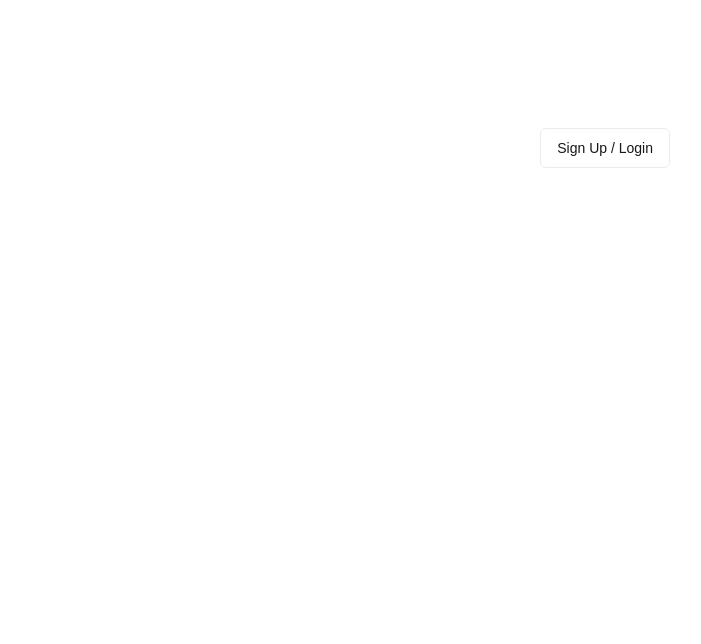
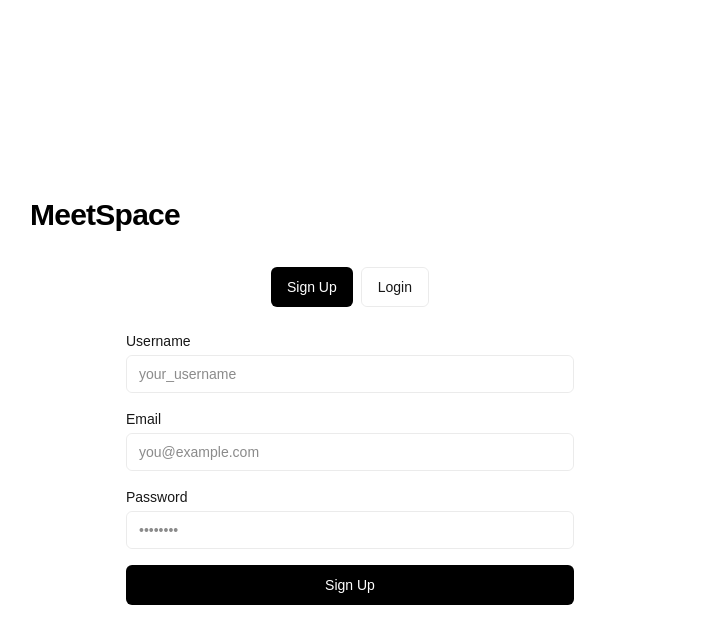
Before and after one commit to dpavide/durhack_2025, a Next.js app in the folder frontend/: page / in a window 1280 px wide. Shown: the top 644 px of the page, without its empty margins (290-991 px from the left). Built offline with nearby package versions, Linux system fonts and the light colour scheme; no server answers.

Commit message:
reverted main page

```diff
--- a/frontend/app/page.tsx
+++ b/frontend/app/page.tsx
@@ -1,110 +1,192 @@
 "use client";
 
-import Image from "next/image";
 import { useEffect, useState } from "react";
-import { createClient, type Session } from "@supabase/supabase-js";
-import Link from "next/link";
-import { useRouter } from "next/navigation"; // ✅ import router
+import { useRouter } from "next/navigation";
+import { supabase } from "../lib/supabaseClient";
 
-// Minimal Supabase client for the browser
-const supabase = createClient(
-  process.env.NEXT_PUBLIC_SUPABASE_URL!,
-  process.env.NEXT_PUBLIC_SUPABASE_ANON_KEY!
-);
+export default function AuthLanding() {
+  const router = useRouter();
+  const [loading, setLoading] = useState(true);
+  const [mode, setMode] = useState<"login" | "signup">("signup");
+  const [username, setUsername] = useState("");
+  const [email, setEmail] = useState("");
+  const [password, setPassword] = useState("");
+  const [error, setError] = useState<string | null>(null);
 
-function UserMenu({ email }: { email: string }) {
-  const [open, setOpen] = useState(false);
-  return (
-    <div className="relative">
-      <button
-        onClick={() => setOpen((v) => !v)}
-        className="inline-flex items-center gap-2 rounded-md border border-black/8 px-3 py-2 text-sm transition-colors hover:border-transparent hover:bg-black/4 dark:border-white/[.145] dark:text-zinc-300 dark:hover:bg-[#1a1a1a]"
-      >
-        <span className="inline-flex h-6 w-6 items-center justify-center rounded-full bg-zinc-200 dark:bg-zinc-700">
-          <svg
-            width="14"
-            height="14"
-            viewBox="0 0 24 24"
-            className="text-zinc-700 dark:text-zinc-300"
-          >
-            <path
-              fill="currentColor"
-              d="M12 12c2.7 0 5-2.3 5-5s-2.3-5-5-5-5 2.3-5 5 2.3 5 5 5zm0 2c-3.3 0-10 1.7-10 5v3h20v-3c0-3.3-6.7-5-10-5z"
-            />
-          </svg>
-        </span>
-        <span className="max-w-[180px] truncate">{email}</span>
-      </button>
-      {open && (
-        <div className="absolute right-0 z-10 mt-2 w-48 rounded-md border border-black/8 bg-white shadow-lg dark:border-white/[.145] dark:bg-zinc-900">
-          <div className="py-1">
-            <Link
-              href="/user-info"
-              onClick={() => setOpen(false)}
-              className="block w-full px-4 py-2 text-left text-sm text-zinc-700 hover:bg-black/4 dark:text-zinc-300 dark:hover:bg-[#1a1a1a]"
-            >
-              User info
-            </Link>
-            <button
-              className="block w-full px-4 py-2 text-left text-sm text-zinc-700 hover:bg-black/4 dark:text-zinc-300 dark:hover:bg-[#1a1a1a]"
-              onClick={async () => {
-                await supabase.auth.signOut();
-                setOpen(false);
-              }}
-            >
-              Sign out
-            </button>
-          </div>
-        </div>
-      )}
-    </div>
-  );
-}
+  // Ensure that every signed-in user has a profile row
+  const ensureProfile = async (session: any) => {
+    try {
+      const user = session?.user;
+      if (!user) return;
+      const uname =
+        (user.user_metadata && user.user_metadata.username) ||
+        (user.email ? user.email.split("@")[0] : `user_${user.id.slice(0, 6)}`);
 
-export default function Home() {
-  const [session, setSession] = useState<Session | null>(null);
-  const [loading, setLoading] = useState(true);
-  const router = useRouter(); // ✅ add router
+      const { error: upsertErr } = await supabase.from("profiles").upsert(
+        {
+          id: user.id,
+          username: uname,
+          email: user.email,
+        },
+        { onConflict: "id" }
+      );
 
+      if (upsertErr && upsertErr.code !== "23505") throw upsertErr;
+    } catch {
+      // Silent fail – don’t block redirect
+    }
+  };
+
+  // Redirect if already logged in
   useEffect(() => {
-    supabase.auth.getSession().then(({ data }) => {
-      setSession(data.session);
-      setLoading(false);
+    let active = true;
+    (async () => {
+      const { data } = await supabase.auth.getSession();
+      if (!active) return;
 
-      // ✅ redirect if logged in
       if (data.session) {
+        await ensureProfile(data.session);
+        router.replace("/home");
+      } else {
+        setLoading(false);
+      }
+    })();
+
+    const {
+      data: { subscription },
+    } = supabase.auth.onAuthStateChange(async (_e, session) => {
+      if (session) {
+        await ensureProfile(session);
         router.replace("/home");
       }
     });
 
-    const {
-      data: { subscription },
-    } = supabase.auth.onAuthStateChange((_event, s) => {
-      setSession(s);
-      if (s) router.replace("/home"); // ✅ also redirect if session changes
-    });
-
-    return () => subscription.unsubscribe();
+    return () => {
+      active = false;
+      subscription.unsubscribe();
+    };
   }, [router]);
 
-  if (loading) return null; // or a loading spinner
+  const handleLogin = async () => {
+    setError(null);
+    if (!email || !password) {
+      setError("Please fill in all required fields.");
+      return;
+    }
+    const { error: signInErr } = await supabase.auth.signInWithPassword({
+      email,
+      password,
+    });
+    if (signInErr) setError(signInErr.message);
+  };
+
+  const handleSignUp = async () => {
+    setError(null);
+    if (!email || !password || !username) {
+      setError("Please fill in all required fields.");
+      return;
+    }
+    const { error: signUpErr } = await supabase.auth.signUp({
+      email,
+      password,
+      options: { data: { username } },
+    });
+    if (signUpErr) setError(signUpErr.message);
+  };
+
+  if (loading) {
+    return (
+      <div className="flex min-h-screen items-center justify-center bg-zinc-50 font-sans dark:bg-black">
+        <main className="flex min-h-screen w-full max-w-3xl flex-col items-center justify-center py-32 px-16 bg-white dark:bg-black">
+          <span className="text-sm text-zinc-500">Loading…</span>
+        </main>
+      </div>
+    );
+  }
 
   return (
     <div className="flex min-h-screen items-center justify-center bg-zinc-50 font-sans dark:bg-black">
-      <main className="flex min-h-screen w-full max-w-3xl flex-col items-center justify-between py-32 px-16 bg-white dark:bg-black sm:items-start">
-        <div className="w-full mb-8 flex justify-end">
-          {session ? (
-            <UserMenu email={session.user.email ?? session.user.id} />
-          ) : (
-            <Link
-              href="/login"
-              className="inline-flex h-10 items-center rounded-md border border-black/8 px-4 text-sm transition-colors hover:border-transparent hover:bg-black/4 dark:border-white/[.145] dark:hover:bg-[#1a1a1a]"
+      <main className="flex min-h-screen w-full max-w-3xl flex-col items-center justify-center py-32 px-16 bg-white dark:bg-black sm:items-start">
+        <div className="flex flex-col items-center gap-6 text-center sm:items-start sm:text-left mb-8">
+          <h1 className="max-w-xs text-3xl font-semibold leading-10 tracking-tight text-black dark:text-zinc-50">
+            MeetSpace
+          </h1>
+        </div>
+
+        <div className="w-full max-w-md mx-auto space-y-6">
+          {/* Toggle between Login / Signup */}
+          <div className="flex gap-2 justify-center">
+            <button
+              type="button"
+              className={`flex h-10 items-center rounded-md px-4 text-sm transition-colors ${
+                mode === "signup"
+                  ? "bg-black text-white dark:bg-white dark:text-black"
+                  : "border border-black/8 hover:bg-black/4 dark:border-white/[.145] dark:hover:bg-[#1a1a1a]"
+              }`}
+              onClick={() => setMode("signup")}
             >
-              Sign Up / Login
-            </Link>
-          )}
+              Sign Up
+            </button>
+            <button
+              type="button"
+              className={`flex h-10 items-center rounded-md px-4 text-sm transition-colors ${
+                mode === "login"
+                  ? "bg-black text-white dark:bg-white dark:text-black"
+                  : "border border-black/8 hover:bg-black/4 dark:border-white/[.145] dark:hover:bg-[#1a1a1a]"
+              }`}
+              onClick={() => setMode("login")}
+            >
+              Login
+            </button>
+          </div>
+
+          {/* Auth form */}
+          <div className="space-y-4">
+            {mode === "signup" && (
+              <div>
+                <label className="block mb-1 text-sm">Username</label>
+                <input
+                  className="w-full rounded-md border border-black/8 px-3 py-2 text-sm dark:border-white/[.145] bg-transparent"
+                  value={username}
+                  onChange={(e) => setUsername(e.target.value)}
+                  placeholder="your_username"
+                />
+              </div>
+            )}
+            <div>
+              <label className="block mb-1 text-sm">Email</label>
+              <input
+                type="email"
+                className="w-full rounded-md border border-black/8 px-3 py-2 text-sm dark:border-white/[.145] bg-transparent"
+                value={email}
+                onChange={(e) => setEmail(e.target.value)}
+                placeholder="you@example.com"
+              />
+            </div>
+            <div>
+              <label className="block mb-1 text-sm">Password</label>
+              <input
+                type="password"
+                className="w-full rounded-md border border-black/8 px-3 py-2 text-sm dark:border-white/[.145] bg-transparent"
+                value={password}
+                onChange={(e) => setPassword(e.target.value)}
+                placeholder="••••••••"
+              />
+            </div>
+
+            {error && (
+              <p className="text-sm text-red-600 dark:text-red-400">{error}</p>
+            )}
+
+            <button
+              type="button"
+              className="w-full flex h-10 items-center justify-center rounded-md bg-black text-white dark:bg-white dark:text-black px-4 text-sm transition-colors hover:opacity-90"
+              onClick={mode === "signup" ? handleSignUp : handleLogin}
+            >
+              {mode === "signup" ? "Sign Up" : "Login"}
+            </button>
+          </div>
         </div>
-        {/* Your homepage content */}
       </main>
     </div>
   );
```
